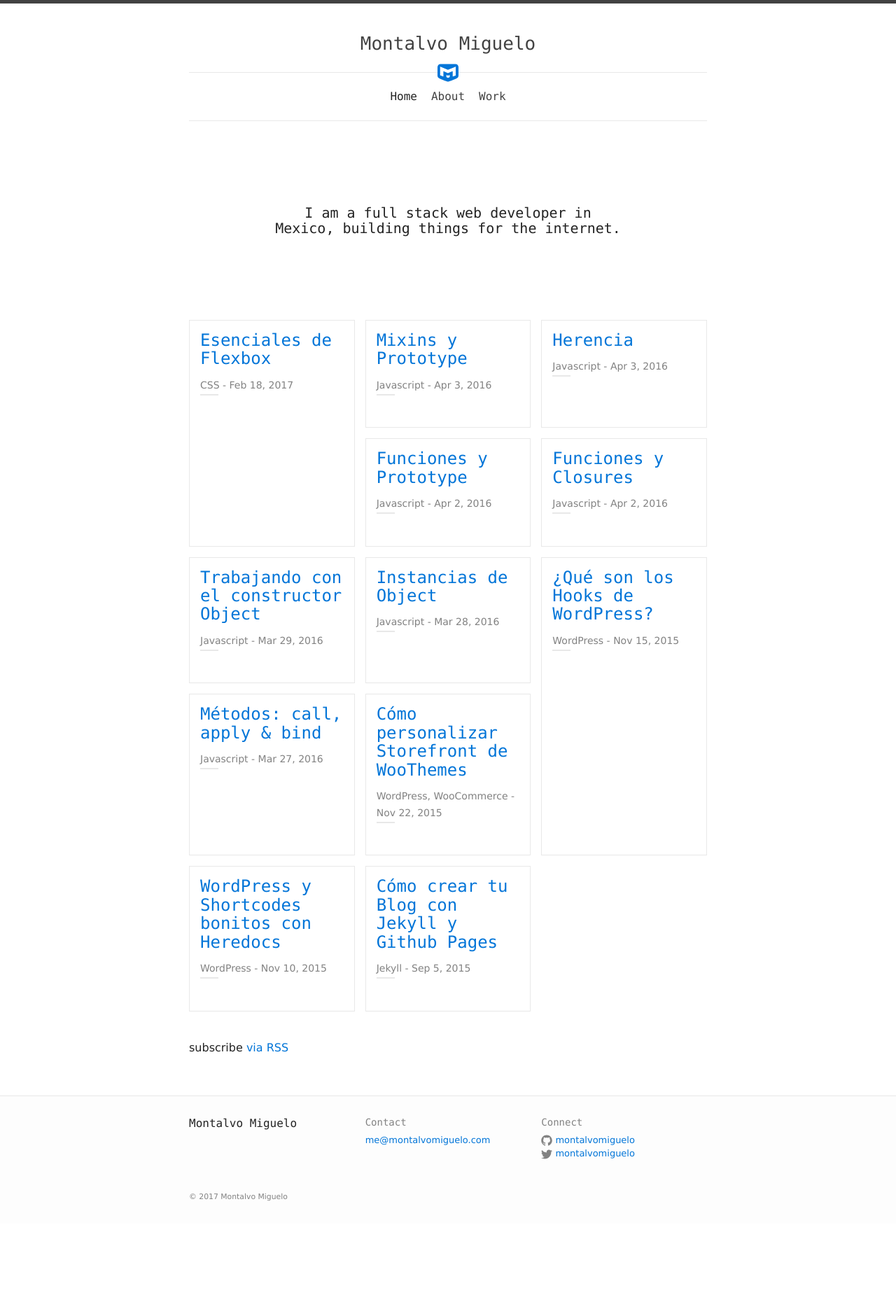
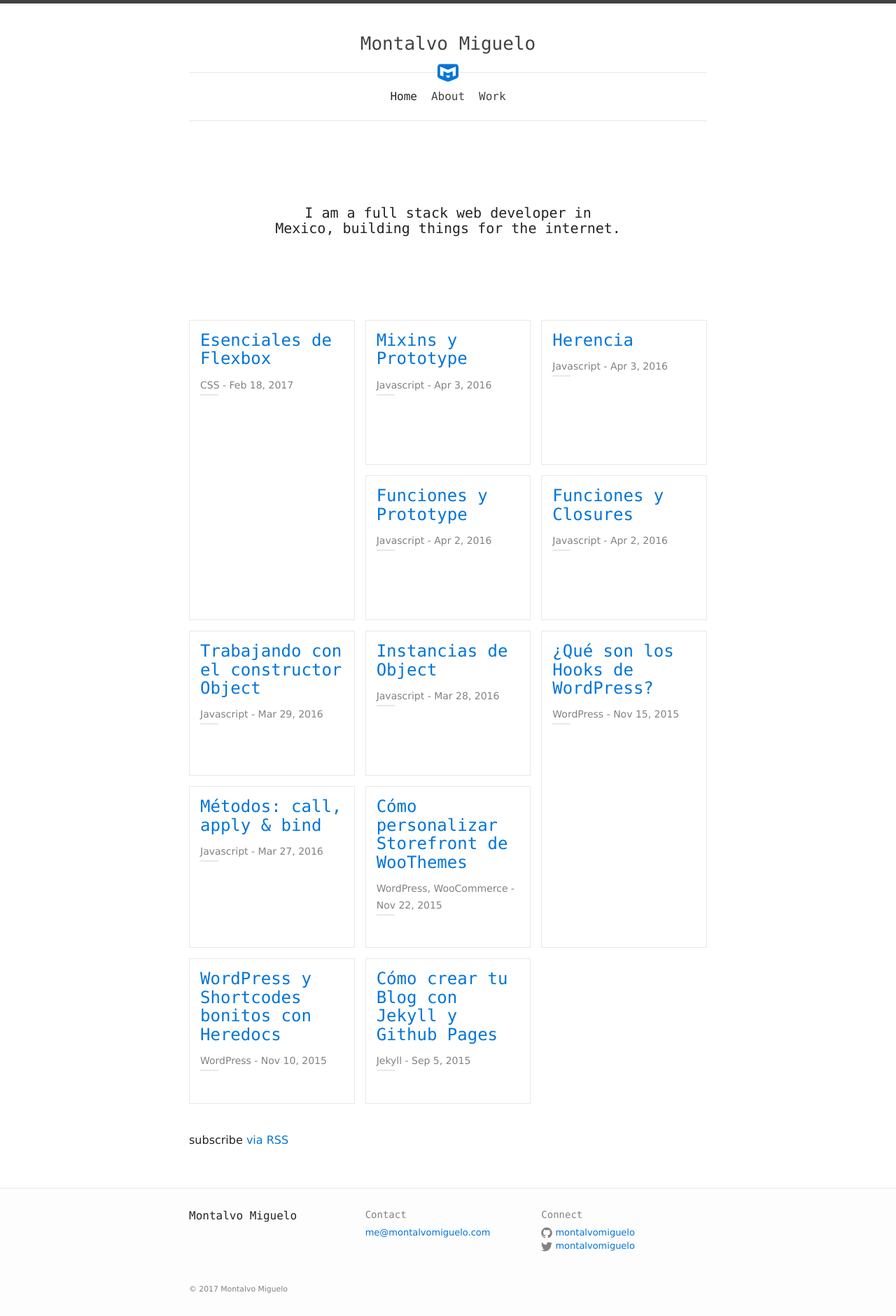
Before and after one commit to montalvomiguelo/montalvomiguelo.github.io, a Jekyll site: the page built from index.html, in a window 1280 px wide. Shown: the whole page at 70% size. Built offline with Jekyll 4.4.1, drawn with Linux system fonts in a browser that asks for light colours; before the commit the page ends 1748 px from its top, so only the background shows below that.

Commit message:
min height post link

```diff
--- a/_sass/_layout.scss
+++ b/_sass/_layout.scss
@@ -257,6 +257,7 @@
   border: 1px solid $grey-color-light;
   display: block;
   height: 100%;
+  min-height: $phi * 8em;
   padding: $spacing-unit / 2 $spacing-unit / 2 $spacing-unit * $phi;
 
   &:hover {
```
